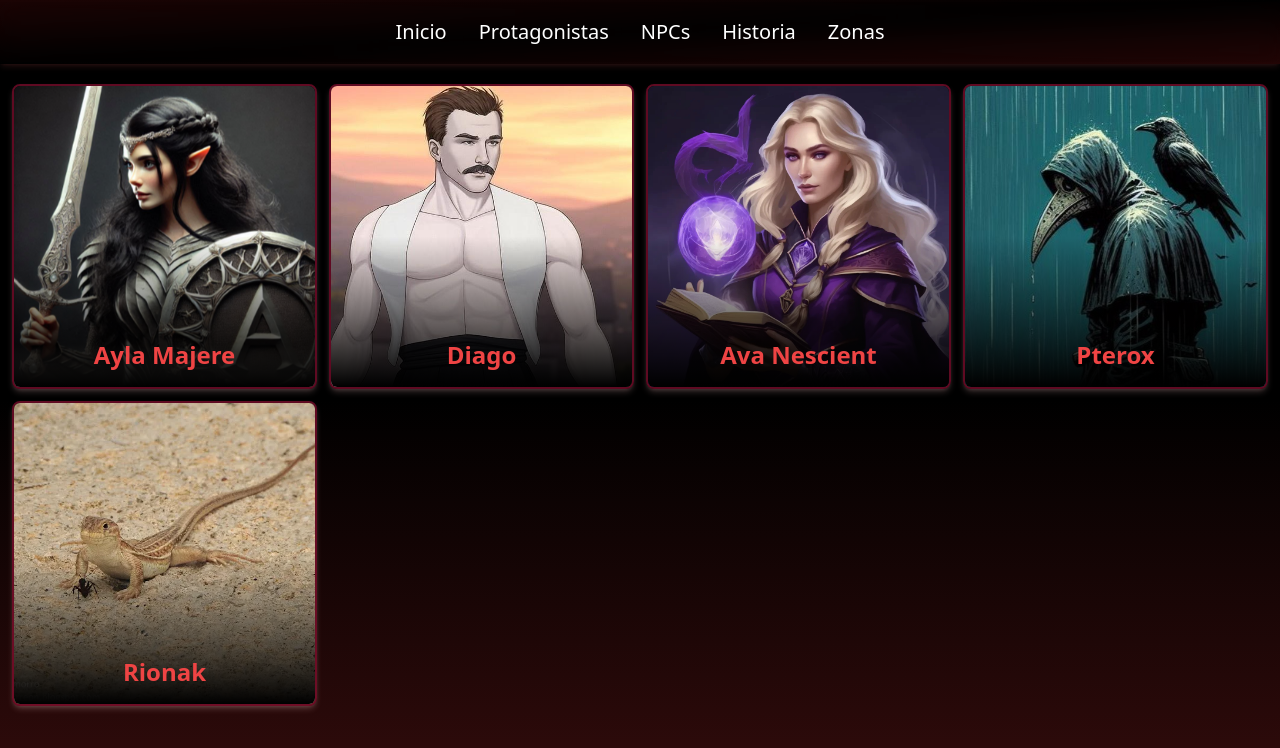
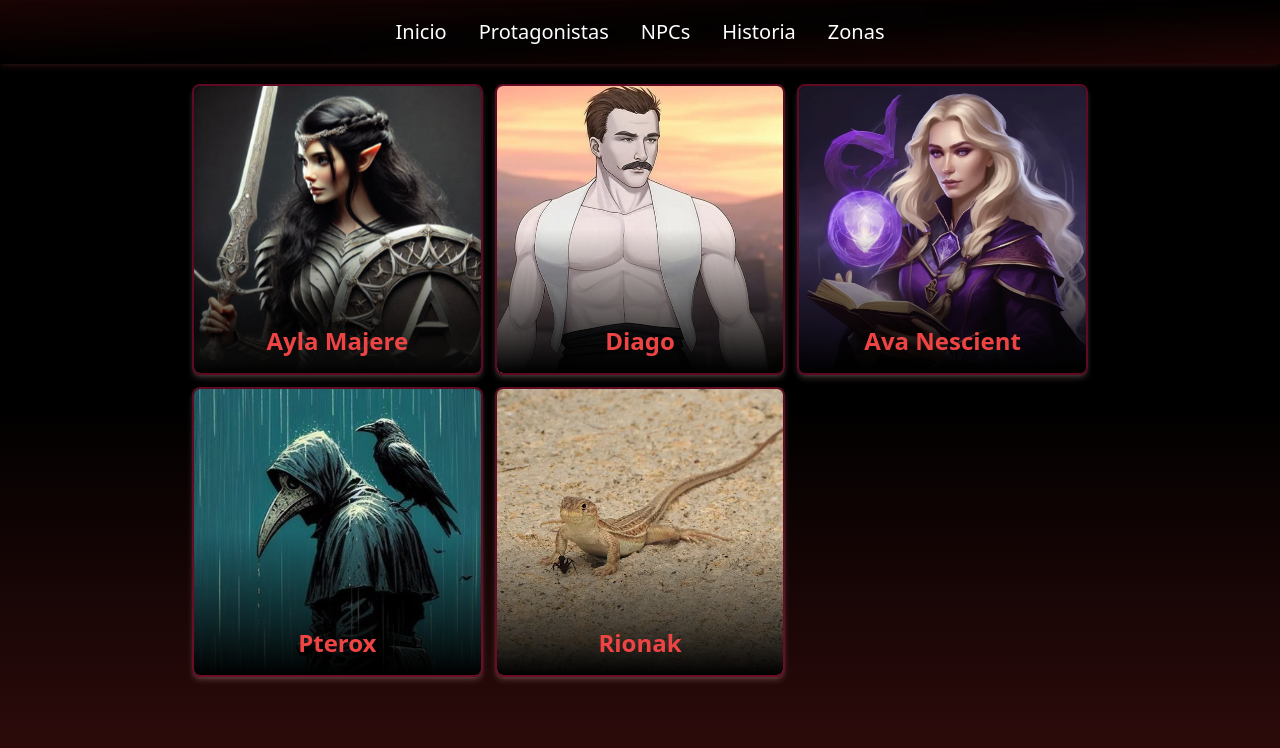
Before and after one commit to KazzK94/campaign-strahd, an Astro site: page /pcs in a window 1280 px wide. Built offline with nearby package versions, Linux system fonts and the light colour scheme; Astro itself is replaced by a stand-in of ours.

Commit message:
reduced max width for large screens

```diff
--- a/src/pages/pcs.astro
+++ b/src/pages/pcs.astro
@@ -6,7 +6,7 @@ import Layout from "../layouts/Layout.astro";
 
 <Layout>
   <section
-    class="container mx-auto mt-2 p-3 grid grid-cols-1 sm:grid-cols-2 md:grid-cols-3 lg:grid-cols-4 gap-3"
+    class="container lg:max-w-[920px] mx-auto mt-2 p-3 grid grid-cols-1 sm:grid-cols-2 md:grid-cols-3 gap-3"
   >
     <CharacterCard name="Ayla Majere" src="/characters/players/ayla.png" />
     <CharacterCard name="Diago" src="/characters/players/diago.jpg" />
```
